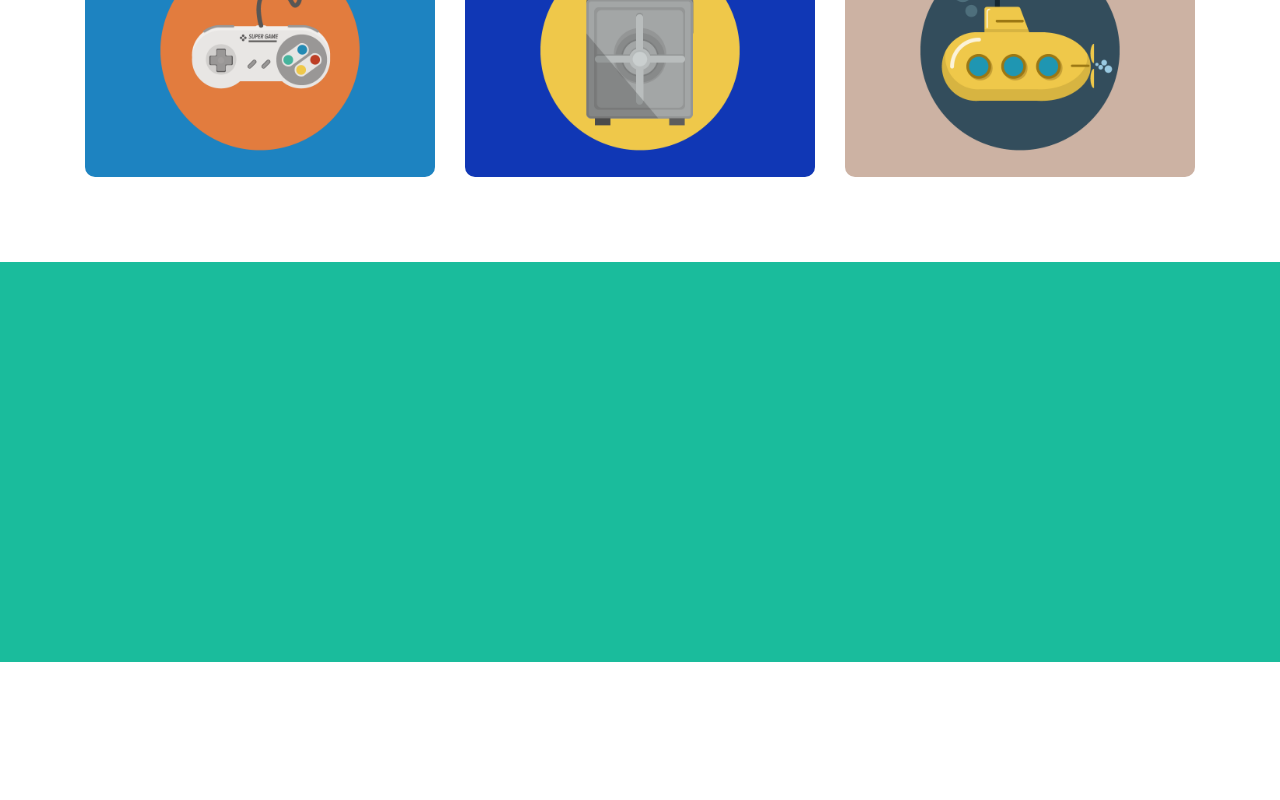
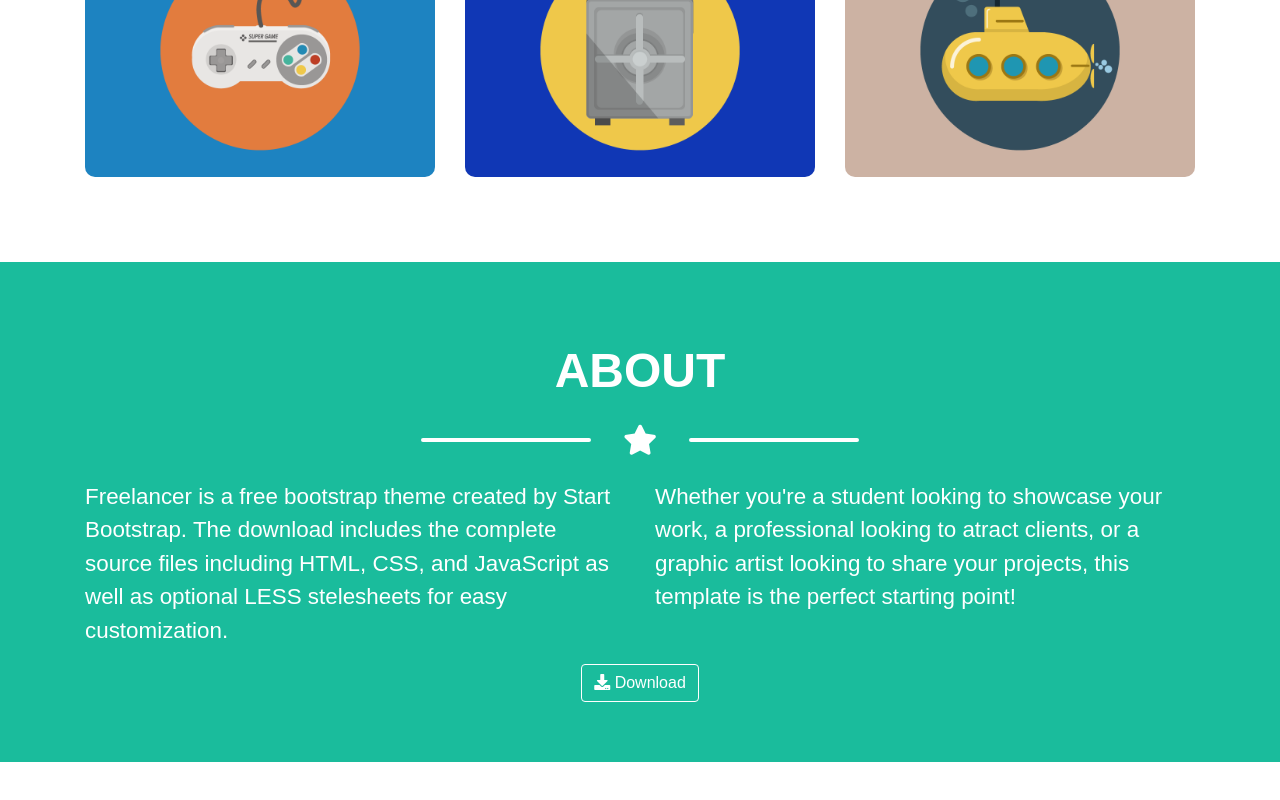
Before and after one commit to stetaf/html-css-bootstrap-freelancer, a plain HTML site: page index.html in a window 1280 px wide. Shown: the part 1266-2066 px from the top of the page. Drawn offline with nearby package versions, Linux system fonts and the light colour scheme.

Commit message:
About upload

```diff
--- a/assets/css/style.css
+++ b/assets/css/style.css
@@ -50,13 +50,26 @@ body {
     margin-bottom: 30px;
 }
 /* /Portfolio */
+
+/* About */
+.about { padding: 80px 0 60px 0; }
+
+.about p {
+    font-size: 1.4rem;
+}
+
+.about .btn {
+    border: 1px solid white;
+}
+
+.about .btn:hover {
+    background-color: transparent;
+}
+/* /About */
+
 /* Fixed */
 .site_copy {
     height: 75px;
-}
-
-.about {
-    height: 400px;
 }
 
 .contact_me {
@@ -101,6 +114,10 @@ body {
     text-align: right;
 }
 
+.text_left {
+    text-align: left;
+}
+
 .m_top75 {
     margin-top: 75px;
 }
--- a/index.html
+++ b/index.html
@@ -94,17 +94,29 @@
         <!-- /Portoflio -->
 
         <!-- About -->
-        <section class="about bg_aqua_green">
-            <div class="container">
-                <div class="row">
-                    <div class="col"></div>
+        <section class="about bg_aqua_green white">
+            <div class="container text-center">
+                <h1 class="text-uppercase font-weight-bold fs_3">About</h1>
+                <div class="special_line d-flex">
+                    <hr class="line white">
+                    <i class="fas fa-star"></i>
+                    <hr class="line white">
                 </div>
                 <div class="row">
-                    <div class="col"></div>
-                    <div class="col"></div>
+                    <div class="col-md-6 text_left">
+                        <p>Freelancer is a free bootstrap theme created by Start Bootstrap. The download includes the complete source files including HTML, CSS, and JavaScript as well as optional LESS stelesheets for easy customization.</p>
+                    </div>
+                    <div class="col-md-6 text_left">
+                        <p>Whether you're a student looking to showcase your work, a professional looking to atract clients, or a graphic artist looking to share your projects, this template is the perfect starting point!</p>
+                    </div>
                 </div>
                 <div class="row">
-                    <div class="col"></div>
+                    <div class="col">
+                        <button type="button" class="btn btn-outline-primary white">
+                            <i class="fas fa-download"></i>
+                            Download
+                        </button>
+                    </div>
                 </div>
             </div>
         </section>
```
